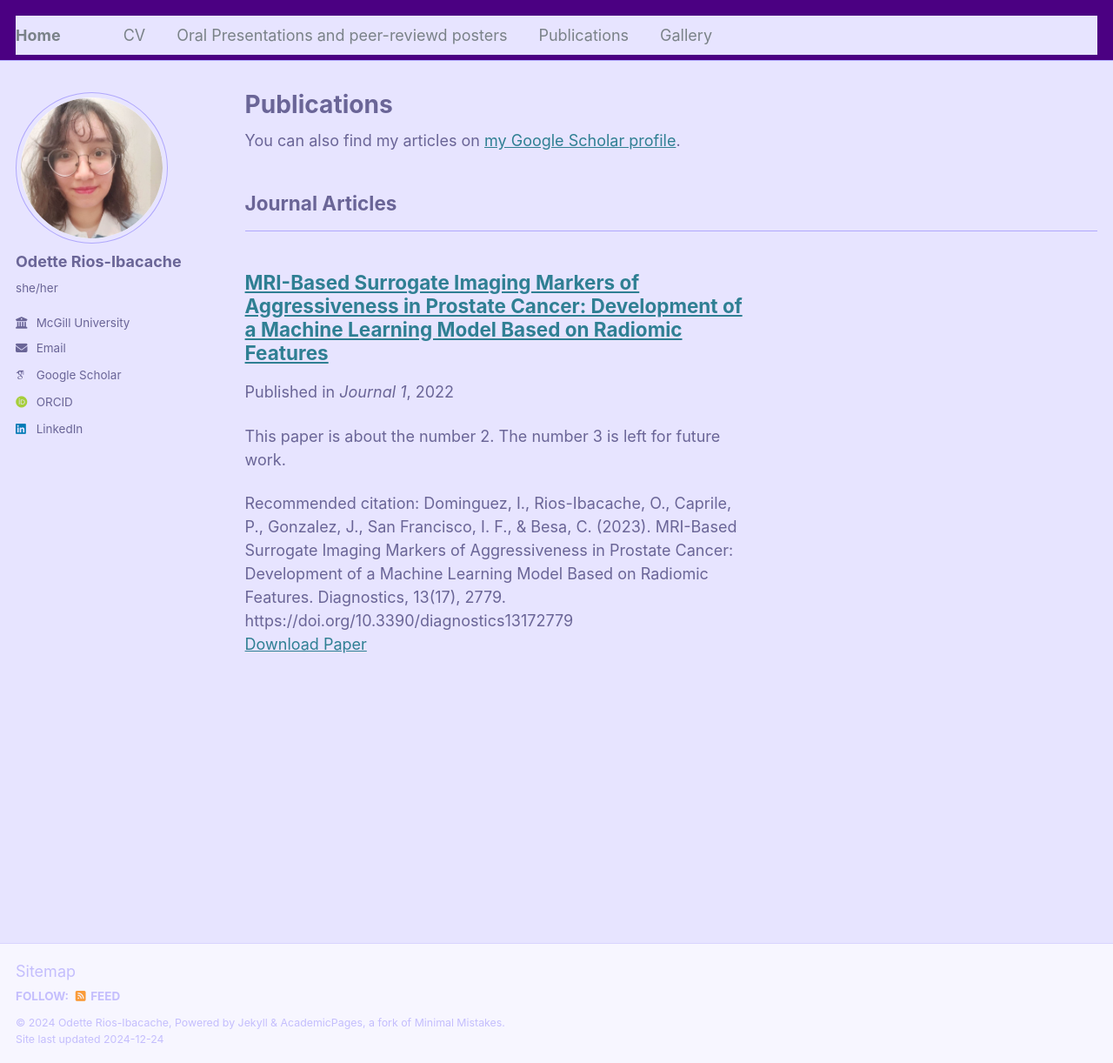
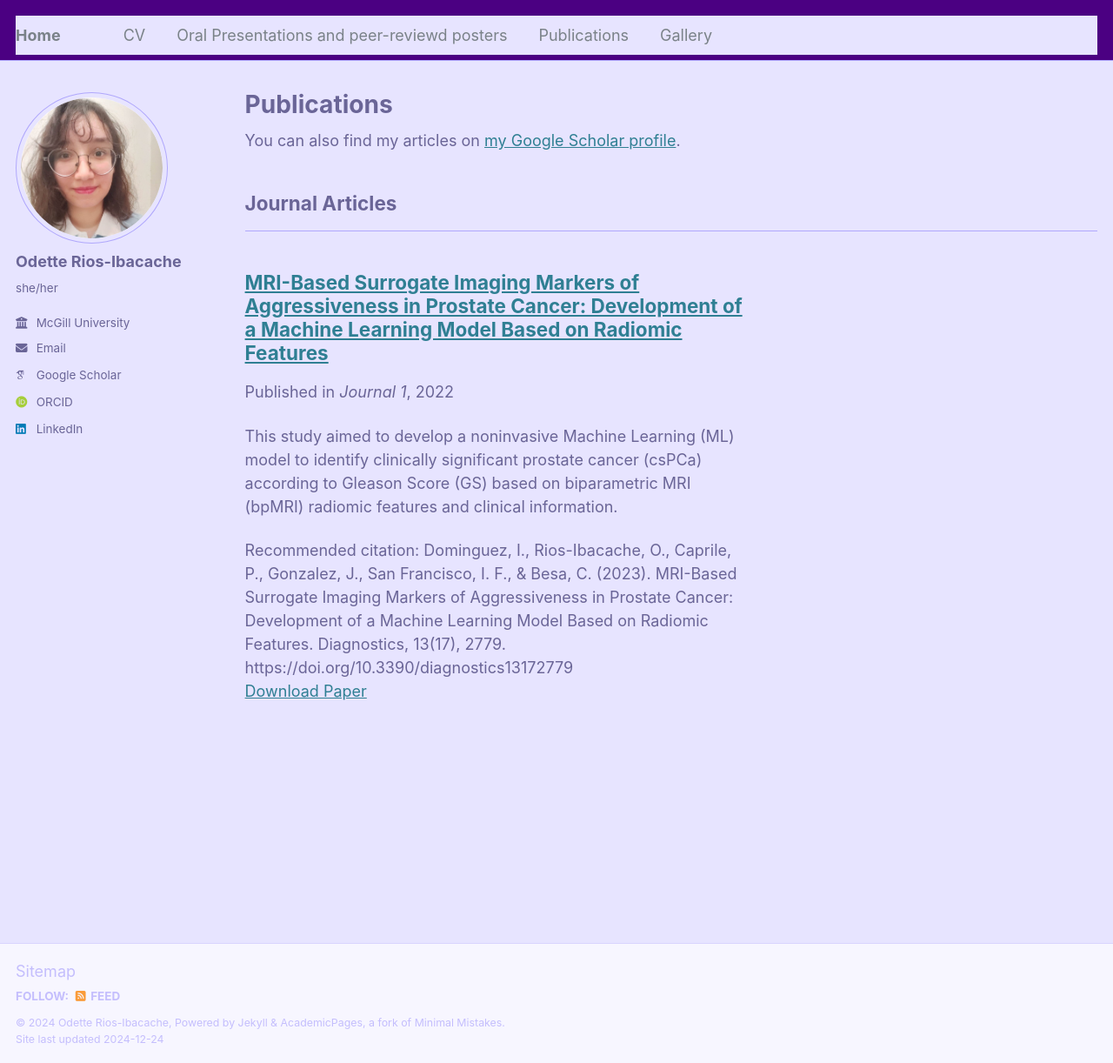
Before and after one commit to OdetteRiosI/odetteriosi.github.io, a Jekyll site: the page built from _pages/publications.html, in a window 1280 px wide and 1222 px high. Shown: the whole window at 87% size. Built offline with Jekyll 4.4.1, drawn with Linux system fonts in a browser that asks for light colours; some web fonts are replaced.

Commit message:
Update 2010-10-01-paper-title-number-2.md

```diff
--- a/_publications/2010-10-01-paper-title-number-2.md
+++ b/_publications/2010-10-01-paper-title-number-2.md
@@ -3,7 +3,7 @@ title: "MRI-Based Surrogate Imaging Markers of Aggressiveness in Prostate Cancer
 collection: publications
 category: manuscripts
 permalink: /publication/paper-number-1
-excerpt: 'This paper is about the number 2. The number 3 is left for future work.'
+excerpt: 'This study aimed to develop a noninvasive Machine Learning (ML) model to identify clinically significant prostate cancer (csPCa) according to Gleason Score (GS) based on biparametric MRI (bpMRI) radiomic features and clinical information.'
 date: 2022-08-28
 venue: 'Journal 1'
 paperurl: 'https://doi.org/10.3390/diagnostics13172779'
```
